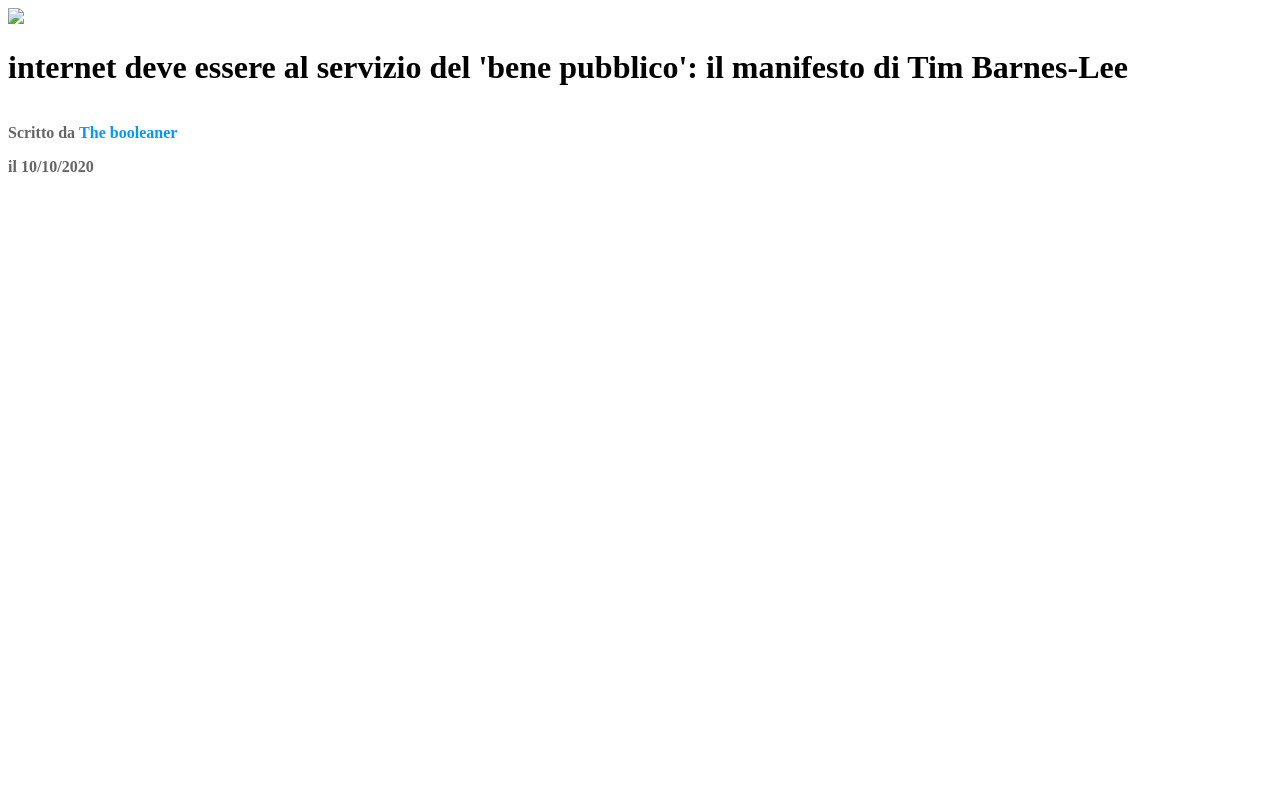
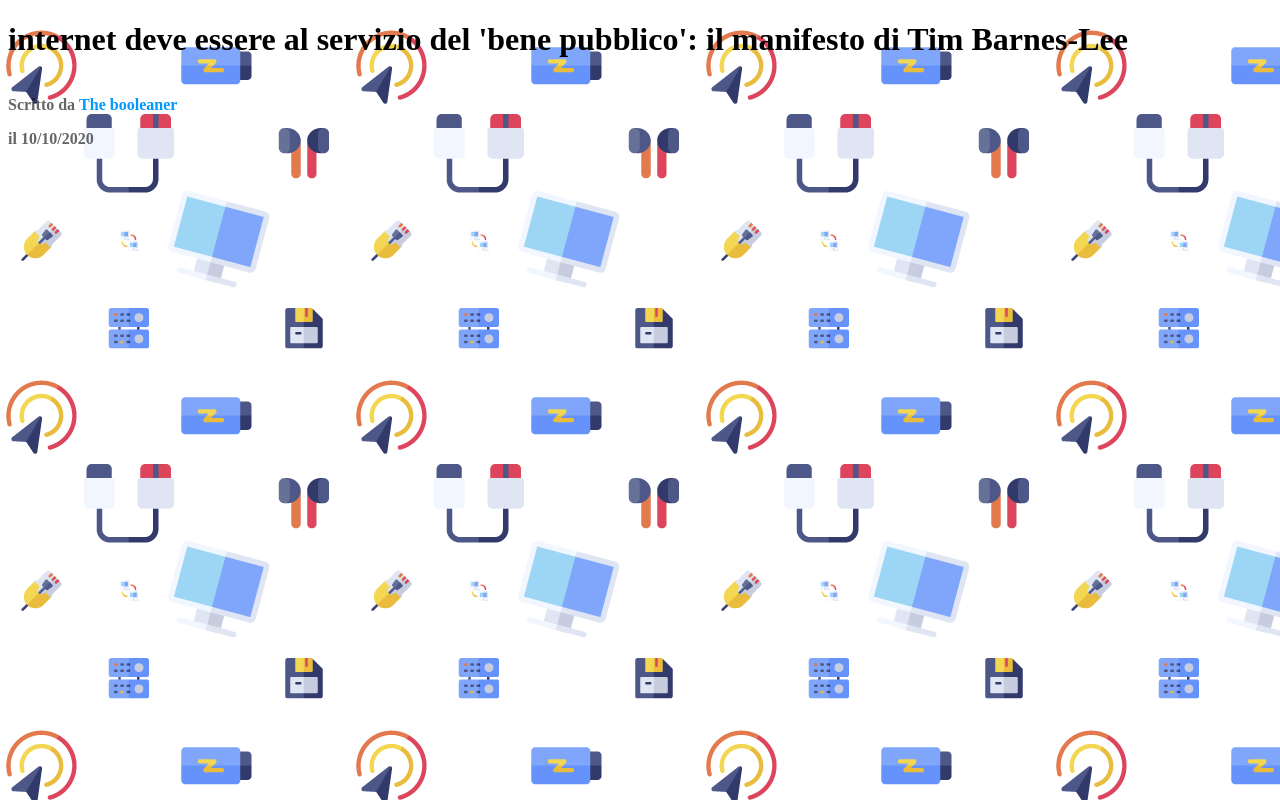
Before and after one commit to AleAlle62/html-css-booleaner, a plain HTML site: page index.html in a window 1280 px wide. Drawn offline with Linux system fonts and the light colour scheme.

Commit message:
sfondo ok

```diff
--- a/index.html
+++ b/index.html
@@ -7,9 +7,6 @@
 <body>
     <header>
         <!-- titolo -->
-        <div class="background">
-            <img src="pattern.png">
-        </div>
         <h1>
             internet deve essere al servizio del 'bene pubblico': il manifesto di Tim Barnes-Lee
         </h1>
--- a/master.css
+++ b/master.css
@@ -1,6 +1,5 @@
-.background{
+body{
     background-image: url(img/pattern.png);
-    background-size: cover;
 }
 
 
```
